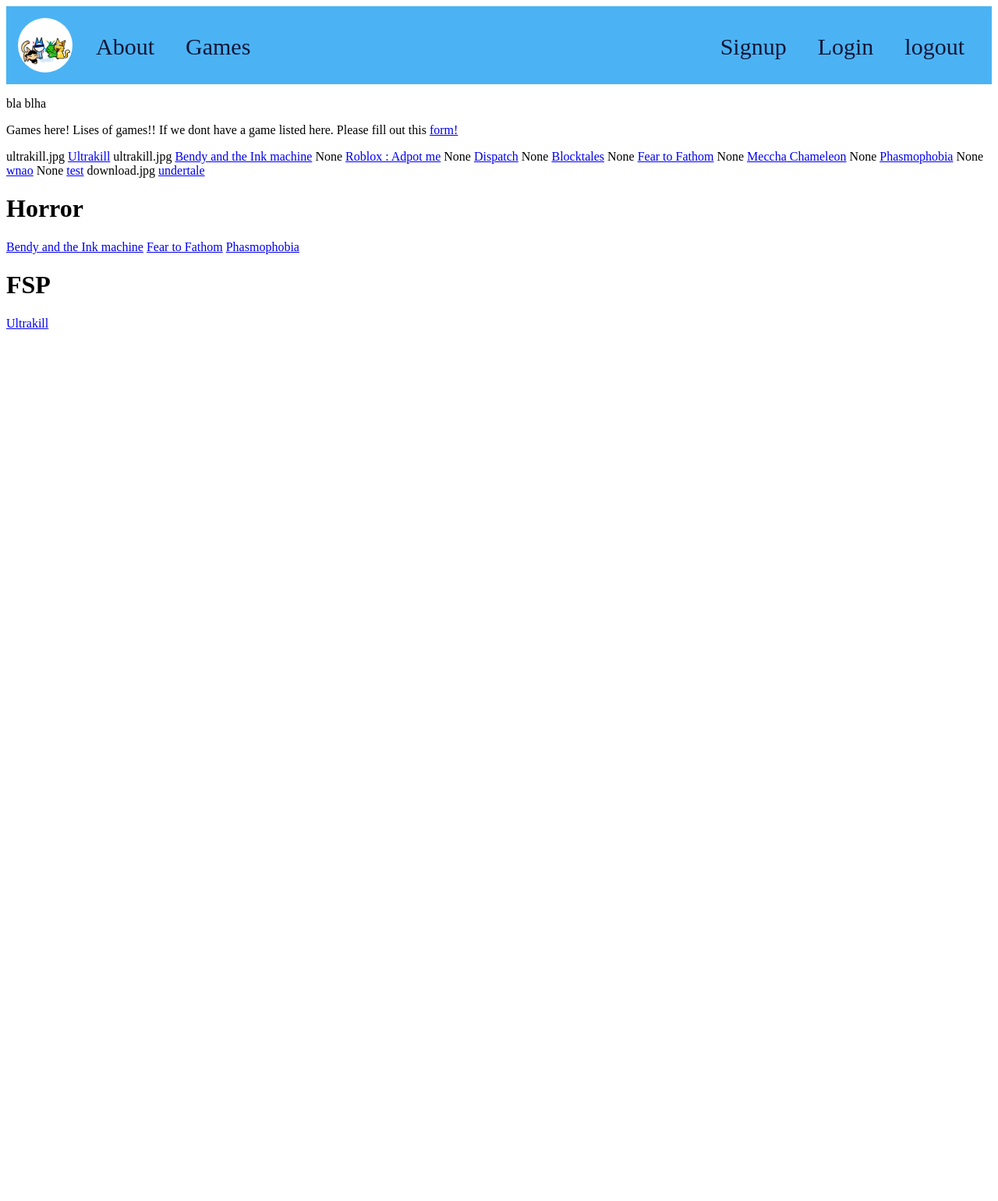
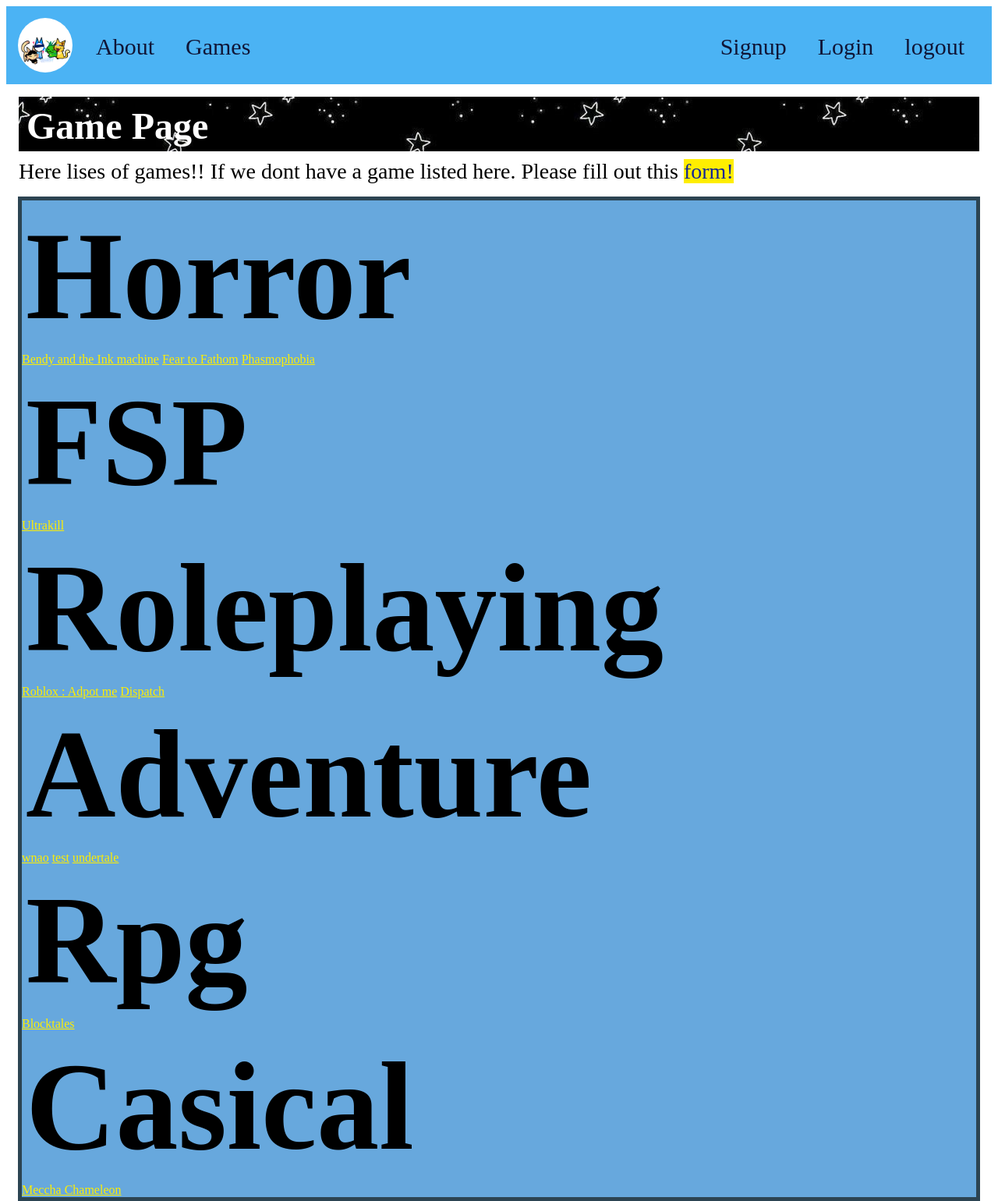
Before and after one commit to I-F0RG0T/Searching-for-a-repo-that-doesn-t-exist, a Flask app: page /Game in a window 1280 px wide. Shown: the top 1540 px of the page at 78% size. Before the commit the page ends 422 px from the top, so only its background shows below. Run offline with Flask 3, Linux system fonts and the light colour scheme; data comes from the database, SQL or seed files in the repository; both versions use the stored data as it was before the commit.

Commit message:
fixing up game page thing slist

```diff
--- a/app.py
+++ b/app.py
@@ -45,7 +45,7 @@ def signup():
 
         sql = "INSERT INTO User (Username, Password) VALUES (?,?)"
         query_db(sql,(Username, hashed_password))
-        flash("signup goood")
+        flash("You have Sign up!")
     return render_template('signup.html')
 
 
@@ -64,16 +64,14 @@ def Login():
         sql = "SELECT * from User WHERE Username = ?"
         Username = query_db(sql=sql,args=(Username,),one=True)
 
-        print("help help")
-        print(Username)
 
         #v i think this is wrong!!
         if Username:
             if check_password_hash(Username[2],Password):#check the password thing. i think is worng
                 session['Username'] = Username
-                flash('Sign in good!!')
+                flash('You are sign in!')
             else:
-                flash('Wrong password!! try again! :^')
+                flash('Something went wrong! Try again!')
         else:
             flash("You dont have a account with this!")
 
@@ -118,15 +116,34 @@ def simple_User():
 def Game():
     results = query_db("SELECT * FROM Game;")
 
-    Genres = query_db("SELECT * FROM Genre;")
-    for Genre in Genres:
-        Genres = query_db("SELECT * FROM Game WHERE Game.type_Genre = 1")
+#List of like genres. I didn't know how to make like sectiosn for genres unless it like this.
+    Horror = query_db("SELECT * FROM Genre;")
+    for Genre in Horror:
+        Horror = query_db("SELECT * FROM Game WHERE Game.type_Genre = 1")
+        #the quert_db for this one and the many under this is telling sql that it should grab the games
+        #if they are in 'game-type_genre = [whatver number it is]'. which is the id of the genre type.
 
-    FShooter = query_db("SELECT * FROM Game;")
-    for Genre in FShooter:
-        FShooter = query_db("SELECT * FROM Game WHERE Game.type_Genre = 2")
+    Fsp = query_db("SELECT * FROM Game;")
+    for Genre in Fsp:
+        Fsp = query_db("SELECT * FROM Game WHERE Game.type_Genre = 2")
 
-    return render_template('Game.html', results=results, Genres=Genres, FShooter=FShooter )
+    Roleplaying = query_db("SELECT * FROM Genre;")
+    for Genre in Roleplaying:
+        Roleplaying = query_db("SELECT * FROM Game WHERE Game.type_Genre = 3")
+
+    Adventure = query_db("SELECT * FROM Game;")
+    for Genre in Adventure:
+        Adventure = query_db("SELECT * FROM Game WHERE Game.type_Genre = 4")
+
+    Rpg = query_db("SELECT * FROM Genre;")
+    for Genre in Rpg:
+        Rpg = query_db("SELECT * FROM Game WHERE Game.type_Genre = 5")
+
+    Casical = query_db("SELECT * FROM Game;")
+    for Genre in Casical:
+        Casical = query_db("SELECT * FROM Game WHERE Game.type_Genre = 6")
+
+    return render_template('Game.html', results=results, Horror=Horror, Fsp=Fsp, Roleplaying=Roleplaying, Adventure=Adventure, Rpg=Rpg, Casical=Casical )
 
 
 #More games page related stiff. ------------------->>>>>>>....
--- a/static/style.css
+++ b/static/style.css
@@ -1,3 +1,7 @@
+a{
+    color: rgb(255, 238, 0);
+}
+
 /*NAVBAR !!*/
 
 .navbar{
@@ -43,7 +47,7 @@
 }
 
 .navbar a:hover{
-    background-color: rgb(255, 0, 0);
+    background-color: rgb(255, 238, 0);
     border-radius: 20px;
 }
 
@@ -107,11 +111,6 @@
     margin: auto;
 }
 
-.Indexbottom a{
-    color: #db0000;
-}
-
-
 /*Sign up and log in*/
 
 .signform{
@@ -136,12 +135,11 @@ h3{
     background-image: url('bluefire.jpg');
     background-position: center;
     color: #ffffff;
-
 }
 
 .signform p{
     text-align: center;
-    font-size: 2rem;
+    font-size: 25px;
 }
 
 .signform input{
@@ -164,16 +162,68 @@ h3{
     cursor: pointer;
 }
 
+.button{
+    font-size: 17px;
+}
+
+.action p{
+    font-size: 25px;
+    margin-top: 20px;
+}
+
+/*Game Page*/
+
+.GameHeading{
+    font-size: 32px;
+    text-align: left;
+    padding: 1rem;
+}
+
+.GameHeading h1{
+    margin: 0;
+    padding-top: 10px;
+    padding-left: 10px;
+    padding-bottom: 5px;
+    background-image: url('stars.jpg');
+    background-position: top;
+    color: #ffffff;
+}
+
+.GameHeading p{
+    margin: 0;
+    padding-top: 10px;
+    font-size: 28px;
+}
+.GameHeading a{
+    margin: 0;
+    font-size: 28px;
+    text-decoration: none;
+    color: #122696;
+    background-color: rgb(255, 238, 0);
+}
+
+.Gamelist{
+    background-color: #67a8dd;
+    margin: 0 15px 0 15px;
+    border: #2c4452 solid 5px;
+}
+
+.Gamelist h1{
+    margin: 0;
+    padding: 5px;
+    font-size: 10rem;
+}
+
 
 /*user*/
 
-section.USER{
+.USER section{
     margin: 15px 5px;
     background-color: #04AA6D;
     border-radius: 5%;
 
 }
-img.USER{
+.USER img{
     width: 8rem;
     height: 8rem;
     margin: 20px;
@@ -184,7 +234,7 @@ img.USER{
     display: flex;
 }
 
-h1.Header{
+.Header h1{
     text-align: center;
 }
 
@@ -211,7 +261,7 @@ h1.Header{
     row-gap: 5px;
 }
 
-h2.Genre{
+.Genre h2{
     background-color: #67a8dd;
 }
 
--- a/templates/Game.html
+++ b/templates/Game.html
@@ -1,29 +1,54 @@
 {% extends 'base.html' %}
 {% block content%}
 <body>
-    <p> bla blha</p>
-    <section>
-        <p> Games here! Lises of games!! If we dont have a game listed here. Please fill out this
+    <section class="GameHeading">
+        <h1> Game Page</h1>
+        <p> Here lises of games!! If we dont have a game listed here. Please fill out this
             <a href="regGame">form!</a> </p>
     </section>
 
-    <lis class="Genre">
+    <section class="Gamelist">
+        <h1>Horror</h1>
+        {% for Game in Horror %}
+            <lis><a href="Game/{{Game[0]}}">{{ Game[1]}}</a></lis>
+        {% endfor %}
+
+        <h1>FSP</h1>
+        {% for Game in Fsp %}
+            <lis><a href="Game/{{Game[0]}}">{{ Game[1]}}</a></lis>
+        {% endfor %}
+
+        <h1>Roleplaying</h1>
+        {% for Game in Roleplaying %}
+            <lis><a href="Game/{{Game[0]}}">{{ Game[1]}}</a></lis>
+        {% endfor %}
+
+        <h1>Adventure</h1>
+        {% for Game in Adventure %}
+            <lis><a href="Game/{{Game[0]}}">{{ Game[1]}}</a></lis>
+        {% endfor %}
+
+        <h1>Rpg</h1>
+        {% for Game in Rpg %}
+            <lis><a href="Game/{{Game[0]}}">{{ Game[1]}}</a></lis>
+        {% endfor %}
+
+        <h1>Casical</h1>
+        {% for Game in Casical %}
+            <lis><a href="Game/{{Game[0]}}">{{ Game[1]}}</a></lis>
+        {% endfor %}
+    </section>
+
+
+</body>
+
+
+<lis class="Genre">
         {% for Game in results %}
             <lis> {{ Game[4]}}</lis>
                  <lis><a href="Game/{{Game[0]}}">{{ Game[1]}}</a></lis>
         {% endfor %}
     </lis>
 
-    <h1>Horror</h1>
-    {% for Game in Genres %}
-        <lis><a href="Game/{{Game[0]}}">{{ Game[1]}}</a></lis>
-    {% endfor %}
-
-    <h1>FSP</h1>
-    {% for Game in FShooter %}
-        <lis><a href="Game/{{Game[0]}}">{{ Game[1]}}</a></lis>
-    {% endfor %}
-
-</body>
 
 {% endblock %}
--- a/templates/signup.html
+++ b/templates/signup.html
@@ -13,7 +13,7 @@
         <label for="Password">Password</label>
         <input type="text" name="Password" placeholder="Secret Code">
 
-        <button type="submit">Button</button>
+        <button type="submit">Sign up!</button>
     </form>
 </section>
 {% endblock %}
```
Also changed, not shown: templates/Login.html (+9 -8 lines), DataB.db (deleted), static/stars.jpg (added), static/starts.jpg (added), 1 other file.
